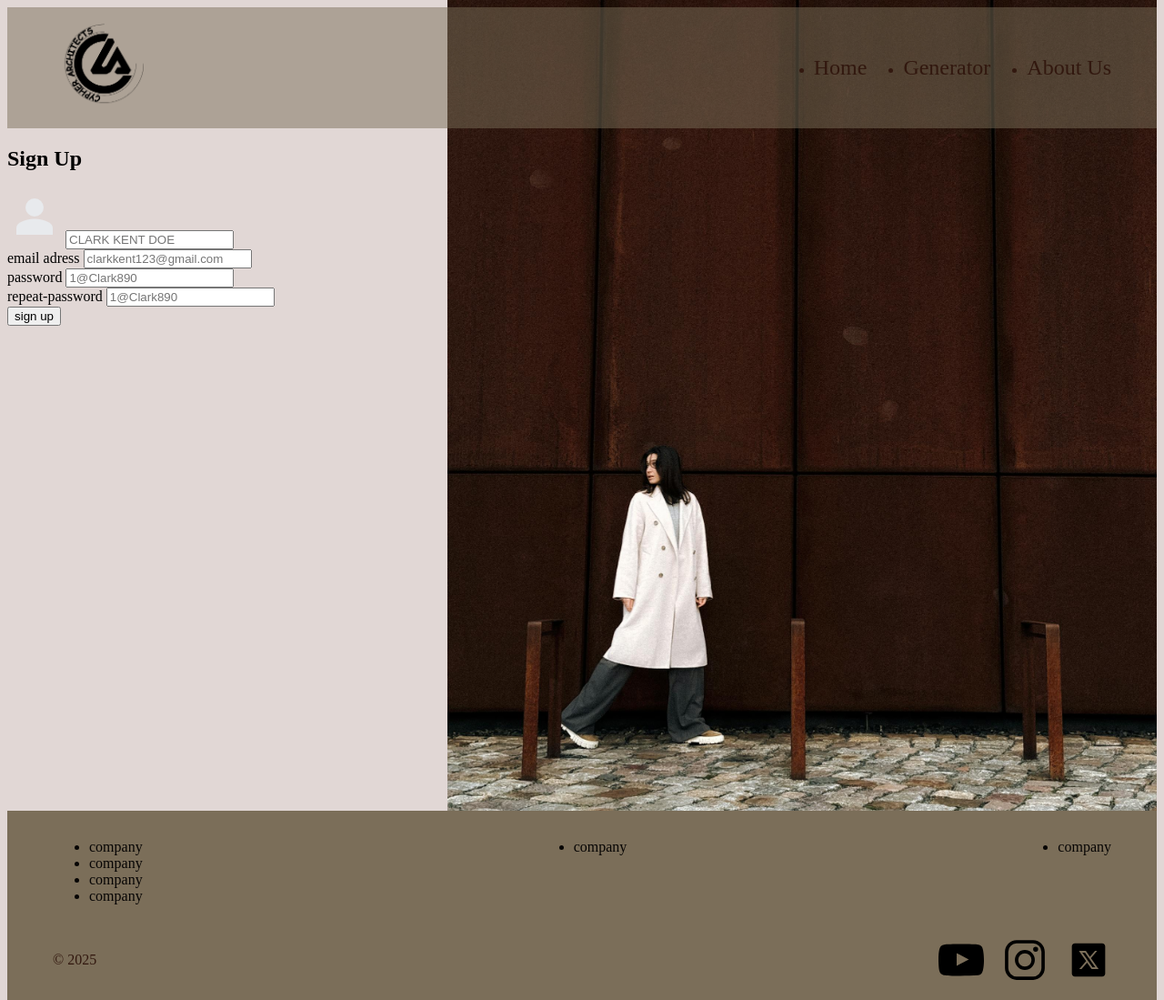
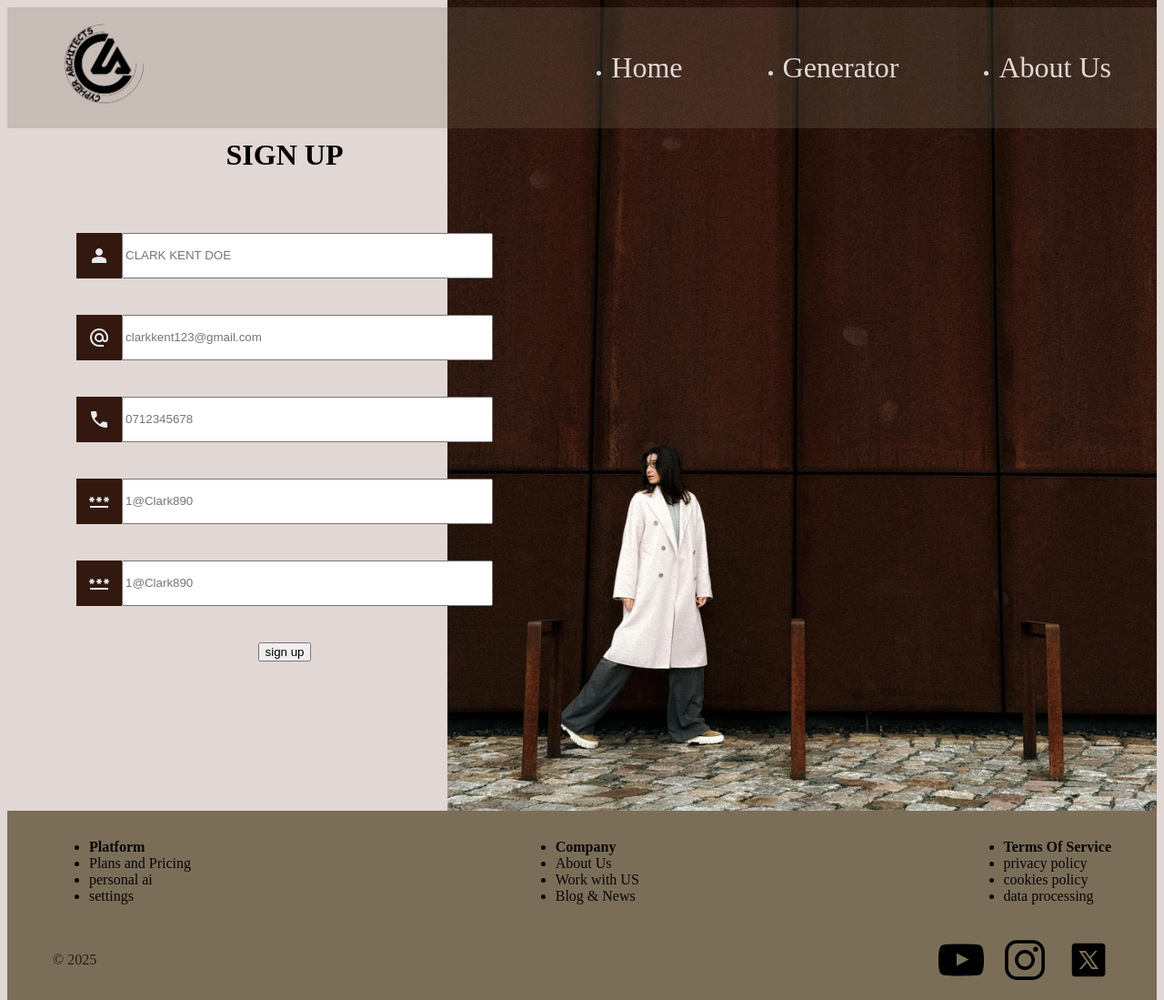
Before and after one commit to sa-ka-wa/Jenga-Connect-Estimator, a plain HTML site: page signup.html in a window 1280 px wide. Shown: the whole page at 91% size. Drawn offline with Linux system fonts and the light colour scheme.

Commit message:
sign up table

```diff
--- a/css/sign-up.css
+++ b/css/sign-up.css
@@ -7,8 +7,9 @@ body {
   background: #e1d7d5ff;
   z-index: -1;
 }
-
-/* navigation bar */
+/* ============================= */
+/*        navigation bar         */
+/* ============================= */
 
 .navigation {
   display: flex;
@@ -16,7 +17,7 @@ body {
   justify-content: space-between;
   align-items: center;
   padding: 15px 50px;
-  background-color: #7b6e5980;
+  background-color: #7b6e5940;
   gap: 20px;
 }
 #navLogo {
@@ -25,20 +26,21 @@ body {
 #navBar {
   display: flex;
   gap: 20px;
-  color: #32180fff;
+  color: #e1d7d5ff;
 }
 #navBar ul {
   display: flex;
   flex-direction: row;
-  gap: 40px;
+  gap: 110px;
 }
 #navBar a {
-  color: #32180fff;
-  font-size: x-large;
+  color: #e1d7d5ff;
+  font-size: xx-large;
   text-decoration: none;
 }
-
-/* main contant container */
+/* ============================= */
+/*    main content container     */
+/* ============================= */
 
 .main {
   height: 100vh;
@@ -49,8 +51,41 @@ body {
   justify-content: space-between;
   margin-top: 0px;
 }
-.content {
-  flex: 1;
+#content {
+}
+#form {
+  display: flex;
+  justify-content: center;
+  flex-direction: column;
+  align-items: center;
+  text-align: center;
+  height: 70vh;
+  width: max(50%, 600px);
+  padding: 5px;
+  gap: 40px;
+}
+h2 {
+  text-transform: uppercase;
+  font-size: xx-large;
+}
+#form > div {
+  width: 100%;
+  display: flex;
+  justify-content: center;
+}
+#form > div > label {
+  width: 50px;
+  height: 50px;
+  background-color: #32180fff;
+  fill: #070504ff;
+  display: flex;
+  justify-content: center;
+  align-items: center;
+}
+#form > div > input {
+  width: 400px;
+}
+#fullName #email-input #password-input #repeat-password-input {
 }
 
 #backgroundImage {
@@ -58,7 +93,7 @@ body {
   height: 130vh;
   width: auto;
   background-size: contain;
-  background-position: center center;
+  background-position: right;
   margin-top: -130px;
   padding-right: 0;
   justify-items: right;
@@ -66,7 +101,9 @@ body {
   z-index: -1;
 }
 
-/* footer bar */
+/* ============================= */
+/*        footer                 */
+/* ============================= */
 
 .footer {
   position: relative;
--- a/signup.html
+++ b/signup.html
@@ -7,7 +7,10 @@
     <title>sign up</title>
   </head>
   <body>
-    <!-- navigation Bar -->
+
+      <!-- ============================= -->
+    <!--           navigation Bar            -->
+    <!-- ============================= -->
 
     <header>
       <nav class="navigation">
@@ -28,19 +31,17 @@
       </nav>
     </header>
 
-    <!-- main content  -->
+      <!-- ============================= -->
+    <!--          main content            -->
+    <!-- ============================= -->
 
     <main class="main">
       <div id="content">
-        <form action="">
+        <form id="form">
           <h2>Sign Up</h2>
           <div>
             <label for="fullName-input">
-              <img
-                src="./icons/person_24dp_E8EAED_FILL1_wght400_GRAD0_opsz24.svg"
-                width="60px"
-                alt=""
-              />
+            <svg xmlns="http://www.w3.org/2000/svg" height="24px" viewBox="0 -960 960 960" width="24px" fill="#e8eaed"><path d="M480-480q-66 0-113-47t-47-113q0-66 47-113t113-47q66 0 113 47t47 113q0 66-47 113t-113 47ZM160-160v-112q0-34 17.5-62.5T224-378q62-31 126-46.5T480-440q66 0 130 15.5T736-378q29 15 46.5 43.5T800-272v112H160Z"/></svg>
             </label>
             <input
               type="text"
@@ -50,7 +51,9 @@
             />
           </div>
           <div>
-            <label for="email-input">email adress</label>
+            <label for="email-input">
+              <svg xmlns="http://www.w3.org/2000/svg" height="24px" viewBox="0 -960 960 960" width="24px" fill="#e8eaed"><path d="M480-80q-83 0-156-31.5T197-197q-54-54-85.5-127T80-480q0-83 31.5-156T197-763q54-54 127-85.5T480-880q83 0 156 31.5T763-763q54 54 85.5 127T880-480v58q0 59-40.5 100.5T740-280q-35 0-66-15t-52-43q-29 29-65.5 43.5T480-280q-83 0-141.5-58.5T280-480q0-83 58.5-141.5T480-680q83 0 141.5 58.5T680-480v58q0 26 17 44t43 18q26 0 43-18t17-44v-58q0-134-93-227t-227-93q-134 0-227 93t-93 227q0 134 93 227t227 93h200v80H480Zm0-280q50 0 85-35t35-85q0-50-35-85t-85-35q-50 0-85 35t-35 85q0 50 35 85t85 35Z"/></svg>
+            </label>
             <input
               type="email"
               name="email"
@@ -58,8 +61,21 @@
               placeholder="clarkkent123@gmail.com"
             />
           </div>
+           <div>
+            <label for="contacts-input">
+              <svg xmlns="http://www.w3.org/2000/svg" height="24px" viewBox="0 -960 960 960" width="24px" fill="#e8eaed"><path d="M798-120q-125 0-247-54.5T329-329Q229-429 174.5-551T120-798q0-18 12-30t30-12h162q14 0 25 9.5t13 22.5l26 140q2 16-1 27t-11 19l-97 98q20 37 47.5 71.5T387-386q31 31 65 57.5t72 48.5l94-94q9-9 23.5-13.5T670-390l138 28q14 4 23 14.5t9 23.5v162q0 18-12 30t-30 12Z"/></svg>
+            </label>
+            <input
+              type="contacts"
+              name="contacts"
+              id="contacts-input"
+              placeholder="0712345678"
+            />
+          </div>
           <div>
-            <label for="password-input">password</label>
+            <label for="password-input">
+              <svg xmlns="http://www.w3.org/2000/svg" height="24px" viewBox="0 -960 960 960" width="24px" fill="#e8eaed"><path d="M80-200v-80h800v80H80Zm46-242-52-30 34-60H40v-60h68l-34-58 52-30 34 58 34-58 52 30-34 58h68v60h-68l34 60-52 30-34-60-34 60Zm320 0-52-30 34-60h-68v-60h68l-34-58 52-30 34 58 34-58 52 30-34 58h68v60h-68l34 60-52 30-34-60-34 60Zm320 0-52-30 34-60h-68v-60h68l-34-58 52-30 34 58 34-58 52 30-34 58h68v60h-68l34 60-52 30-34-60-34 60Z"/></svg>
+            </label>
             <input
               type="password"
               name="password"
@@ -68,7 +84,9 @@
             />
           </div>
           <div>
-            <label for="repeat-password-input">repeat-password</label>
+            <label for="repeat-password-input">
+              <svg xmlns="http://www.w3.org/2000/svg" height="24px" viewBox="0 -960 960 960" width="24px" fill="#e8eaed"><path d="M80-200v-80h800v80H80Zm46-242-52-30 34-60H40v-60h68l-34-58 52-30 34 58 34-58 52 30-34 58h68v60h-68l34 60-52 30-34-60-34 60Zm320 0-52-30 34-60h-68v-60h68l-34-58 52-30 34 58 34-58 52 30-34 58h68v60h-68l34 60-52 30-34-60-34 60Zm320 0-52-30 34-60h-68v-60h68l-34-58 52-30 34 58 34-58 52 30-34 58h68v60h-68l34 60-52 30-34-60-34 60Z"/></svg>
+            </label>
             <input
               type="password"
               name="repeat-password"
@@ -80,6 +98,7 @@
           </div>
         </form>
 
+           <!-- image background -->
 
         <div id="backgroundImage">
           <img
@@ -92,21 +111,29 @@
       </div>
     </main>
 
-    <!-- footer bar -->
+      <!-- ============================= -->
+    <!--           footer bar             -->
+    <!-- ============================= -->
 
     <footer class="footer">
       <div class="footerIns">
         <ul>
-          <li>company</li>
-          <li>company</li>
-          <li>company</li>
-          <li>company</li>
+          <li><strong>Platform</strong></li>
+          <li>Plans and Pricing</li>
+          <li>personal ai </li>
+          <li>settings</li>
         </ul>
         <ul>
-          <li>company</li>
+          <li><strong>Company</strong></li>
+          <li>About Us</li>
+          <li>Work with US</li>
+          <li>Blog & News</li>
         </ul>
         <ul>
-          <li>company</li>
+          <li><strong>Terms Of Service</strong></li>
+          <li>privacy policy</li>
+          <li>cookies policy</li>
+          <li>data processing</li>
         </ul>
       </div>
       <div class="footerIcons">
```
